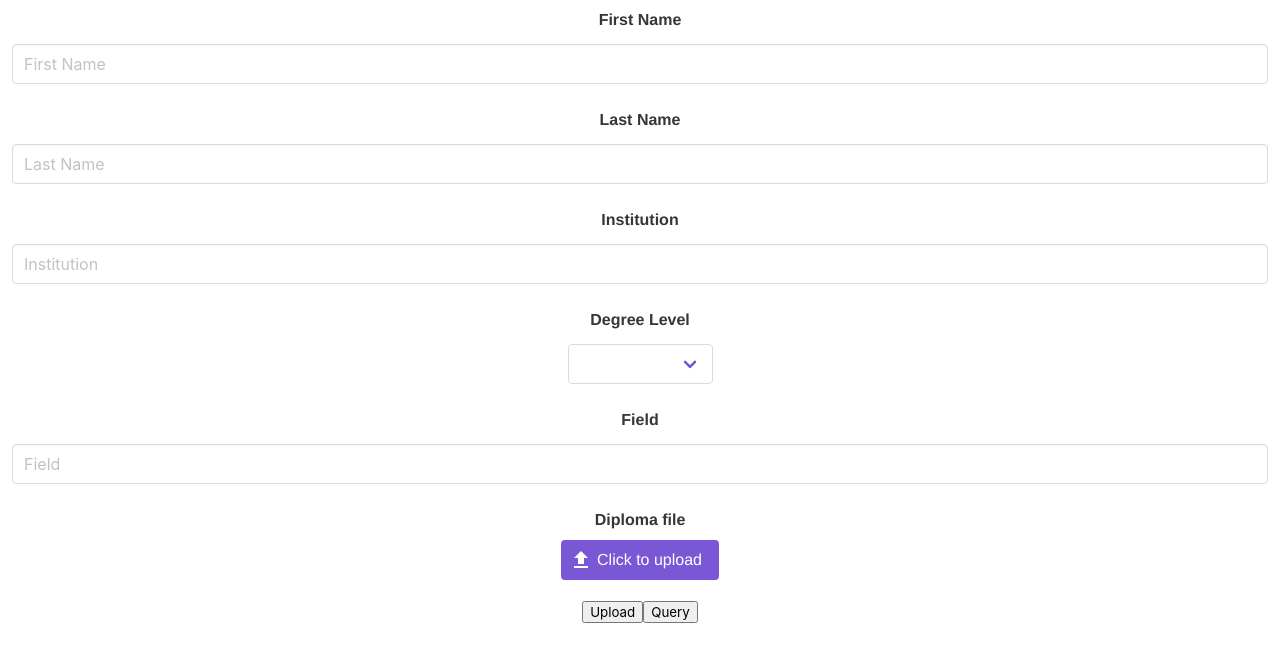
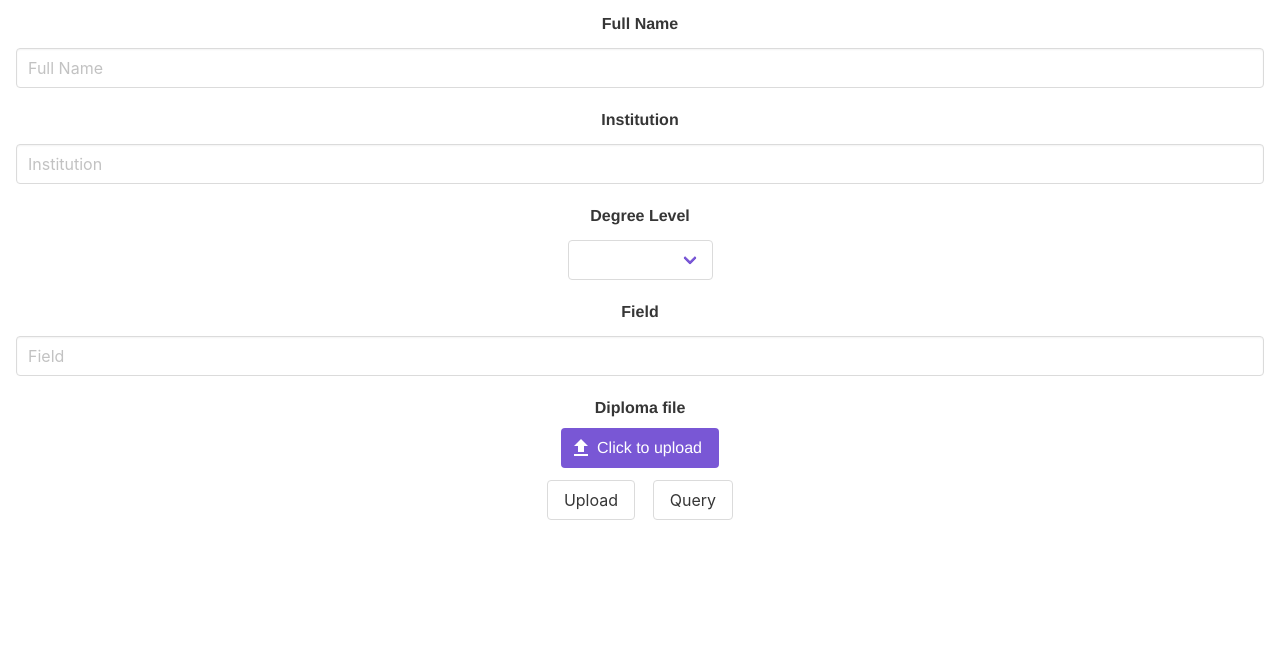
Before and after one commit to Noah-Jaffe/CMSC491_BLOCKCHAIN, a Vue app: page / in a window 1280 px wide. Shown: the top 662 px of the page. Built offline with nearby package versions, Linux system fonts and the light colour scheme.

Commit message:
added cors workaround for linking

```diff
--- a/public/index.html
+++ b/public/index.html
@@ -8,13 +8,13 @@ the app once it's ready to be mounted. -->
     <meta http-equiv="X-UA-Compatible" content="IE=edge" />
     <meta name="viewport" content="width=device-width,initial-scale=1.0" />
     <link rel="icon" href="<%= BASE_URL %>favicon.ico" />
-    <title>Mock TA4 Prototype</title>
+    <title>491 proj Prototype</title>
     <link rel="stylesheet" href="https://fonts.googleapis.com/css?family=Roboto:100,300,400,500,700,900" />
     <link rel="stylesheet" href="https://cdn.jsdelivr.net/npm/@mdi/font@latest/css/materialdesignicons.min.css" />
   </head>
   <body>
     <noscript>
-      <strong>We're sorry but mock-ta4 doesn't work properly without JavaScript enabled. Please enable it to continue.</strong>
+      <strong>We're sorry but 491 proj Prototype doesn't work properly without JavaScript enabled. Please enable it to continue.</strong>
     </noscript>
     <div id="app">
       If you see this, there was an error mounting the app. Try reloading the page.
--- a/src/views/Home.vue
+++ b/src/views/Home.vue
@@ -2,21 +2,18 @@
 types of messages to the api to be sent over the VERDI architecture. -->
 <template>
   <section>
-    <b-field label="First Name">
+    <div>
+      <b-field label="Full Name">
         <b-input
-        v-model="firstname"
-        placeholder="First Name"
+          v-model="fullname"
+          placeholder="Full Name"
           type="text"
           required
         >
         </b-input>
       </b-field>
-
-    <b-field label="Last Name">
-      <b-input v-model="lastname" placeholder="Last Name" type="text" required>
-      </b-input>
-    </b-field>
-
+    </div>
+    <div>
       <b-field label="Institution">
         <b-input
           v-model="institution"
@@ -26,6 +23,8 @@ types of messages to the api to be sent over the VERDI architecture. -->
         >
         </b-input>
       </b-field>
+    </div>
+    <div>
       <b-field label="Degree Level">
         <b-select
           placeholder="Select a Degree level"
@@ -41,9 +40,13 @@ types of messages to the api to be sent over the VERDI architecture. -->
           <option value="PHD">Profesional</option>
         </b-select>
       </b-field>
+    </div>
+    <div>
       <b-field label="Field">
         <b-input placeholder="Field" type="text" v-model="field"> </b-input>
       </b-field>
+    </div>
+    <div>
       <b-field label="Diploma file">
         <b-upload v-model="file">
           <a class="button is-primary">
@@ -55,9 +58,22 @@ types of messages to the api to be sent over the VERDI architecture. -->
           {{ file.name }}
         </span>
       </b-field>
+    </div>
     <div class="btn-group">
-      <input type="button" value="Upload" @click="submit_form()" />
-      <input type="button" value="Query" @click="do_query()" />
+      <input
+        class="button"
+        type="button"
+        value="Upload"
+        @click="submit_form()"
+      />
+      <span>&nbsp;&nbsp;&nbsp;&nbsp;</span>
+      <input class="button" type="button" value="Query" @click="do_query()" />
+    </div>
+    <div>
+      <p v-if="cors_workaround">if CORS issue, click for link <br /></p>
+      <a :href="cors_workaround" target="_blank">
+        {{ cors_workaround }}
+      </a>
     </div>
   </section>
 </template>
@@ -69,28 +85,26 @@ export default {
   name: "Home",
   data: function() {
     return {
-      firstname: "",
-      lastname: "",
+      fullname: "",
       institution: "",
       degreelevel: "",
       field: "",
       file: null,
-      filecontents: null
+      filecontents: null,
+      cors_workaround: ""
     };
   },
   methods: {
     do_query() {
       if (
-        this.firstname.length == 0 ||
-        this.lastname.length == 0 ||
+        this.fullname.length == 0 ||
         this.institution.length == 0 ||
         this.degreelevel.length == 0
       ) {
         // then dont do query, not enough info!
         this.$buefy.dialog.alert({
           title: "Error",
-          message:
-            "First name, Last Name, Institution, and Degree Level are all required",
+          message: "Full name, Institution, and Degree Level are all required",
           type: "is-danger"
         });
         return null;
@@ -107,43 +121,46 @@ export default {
           return null;
         }
         // otherwise commit to chain
-        /*var endpoint =
+        var endpoint =
           this.$root.$store.state.API_URI +
-          '/abci_query?path="' +
+          '/abci_query?data="' +
           formattedKey +
-          '"&data=&height=&prove=';*/
-        /*axios.get(endpoint).then(response => {
+          '"&height=&prove=';
+        this.cors_workaround = endpoint;
+        axios
+          .get(endpoint)
+          .then(response => {
             this.$buefy.dialog.alert({
               title: "return value",
               message: response.data,
               type: "is-success"
             });
-        });*/
-        axios
-          .post(this.$root.$store.state.API_URI, {
-            method: "broadcast_tx_commit",
-            jsonrpc: "2.0",
-            params: { tx: btoa(formattedKey) },
-            id: ""
-          })
-          .then(response => {
             // eslint-disable-next-line no-console
-            console.log(response);
+            console.log(response.data["result"]["response"]["log"]);
           })
           .catch(error => {
             // eslint-disable-next-line no-console
-            console.error("YEEEET", error);
+            console.error(error);
           });
       }
     },
     submit_form() {
       if (
-        this.firstname.length == 0 ||
-        this.lastname.length == 0 ||
+        this.fullname.length == 0 ||
         this.institution.length == 0 ||
         this.degreelevel.length == 0
       ) {
         // then dont upload, not enough info!
+        this.$buefy.dialog.alert({
+          title: "Error",
+          message: "Full name, Institution, and Degree Level are all required",
+          type: "is-danger"
+        });
+        return null;
+      } else {
+        var formattedKey = this.format_key();
+        var formattedValue = this.format_value();
+        /*if (formattedKey.search("__") >= 0) {
           this.$buefy.dialog.alert({
             title: "Error",
             message:
@@ -151,67 +168,45 @@ export default {
             type: "is-danger"
           });
           return null;
-      } else {
-        var formattedKey = this.format_key();
-        //var formattedValue = this.format_value();
-        if (formattedKey.search("__") >= 0) {
-          this.$buefy.dialog.alert({
-            title: "Error",
-            message:
-              "First name, Last Name, Institution, and Degree Level are all required",
-            type: "is-danger"
-          });
-          return null;
-        }
+        }*/
         // otherwise commit to chain
-        /*var endpoint =
+        var endpoint =
           this.$root.$store.state.API_URI +
           '/broadcast_tx_commit?tx="' +
           formattedKey +
           "=" +
           formattedValue +
-          '"';*
-        axios.get(endpoint).then(response => {
+          '"';
+        this.cors_workaround = endpoint;
+        axios
+          .get(endpoint)
+          .then(response => {
             this.$buefy.dialog.alert({
               title: "return value",
               message: response.data,
               type: "is-success"
             });
-        });
-        */
-        axios
-          .post(this.$root.$store.state.API_URI, {
-            method: "broadcast_tx_commit",
-            jsonrpc: "2.0",
-            params: { tx: btoa(formattedKey) },
-            id: ""
-          })
-          .then(response => {
-            // eslint-disable-next-line no-console
-            console.log(response);
           })
           .catch(error => {
             // eslint-disable-next-line no-console
-            console.error("YEEEET", error);
+            console.error(error);
           });
       }
     },
     format_key() {
       var ret =
-        this.$root.encode_input_string(this.firstname) +
+        this.$root.encode_input_string(this.fullname) +
         "_" +
-        this.$root.encode_input_string(this.lastname) +
+        this.$root.encode_input_string(this.institution) +
         "_" +
-        this.$root.encode_input_string(this.institution);
-      //"_" +
-      //this.degreelevel;
+        this.$root.encode_input_string(this.degreelevel);
       if (this.field.length > 0) {
         ret += "_" + this.$root.encode_input_string(this.field);
       }
       return ret;
     },
     format_value() {
-      var ret = this.$root.encode_input_string(this.degreelevel) + "_";
+      var ret = "true_";
       if (this.file) {
         var reader = new FileReader();
         reader.readAsText(this.file, "UTF-8");
@@ -229,22 +224,6 @@ export default {
         reader.readAsText(this.file);
       }
       return ret;
-    },
-    update_form_fields(key) {
-      var log_action = "response from /v2/fields/";
-
-      this.$root.log("Attempting to get " + log_action + key);
-
-      // attempt to get the form data from the api
-      axios
-        .get(this.$root.$store.state.API_URI + "/v2/fields/" + key)
-        .then(response => {
-          this.$root.log("Received " + log_action + ": " + response.data);
-          this.active_form_items = response.data;
-        })
-        .catch(error => {
-          this.$root.log("Failed " + log_action + ": " + error);
-        });
     }
   }
 };
```
Lines whose indentation alone changed are shown as unchanged.
